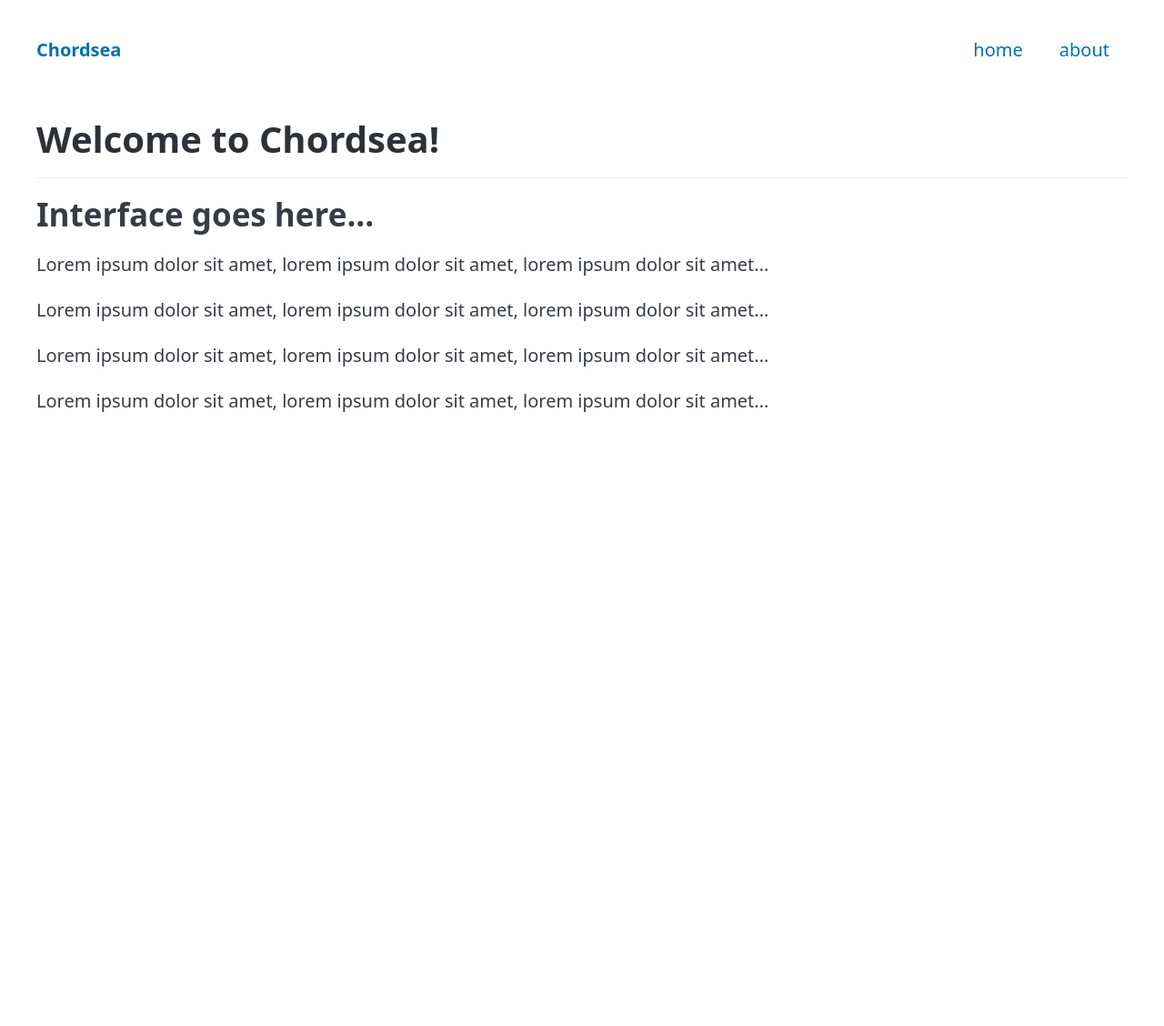
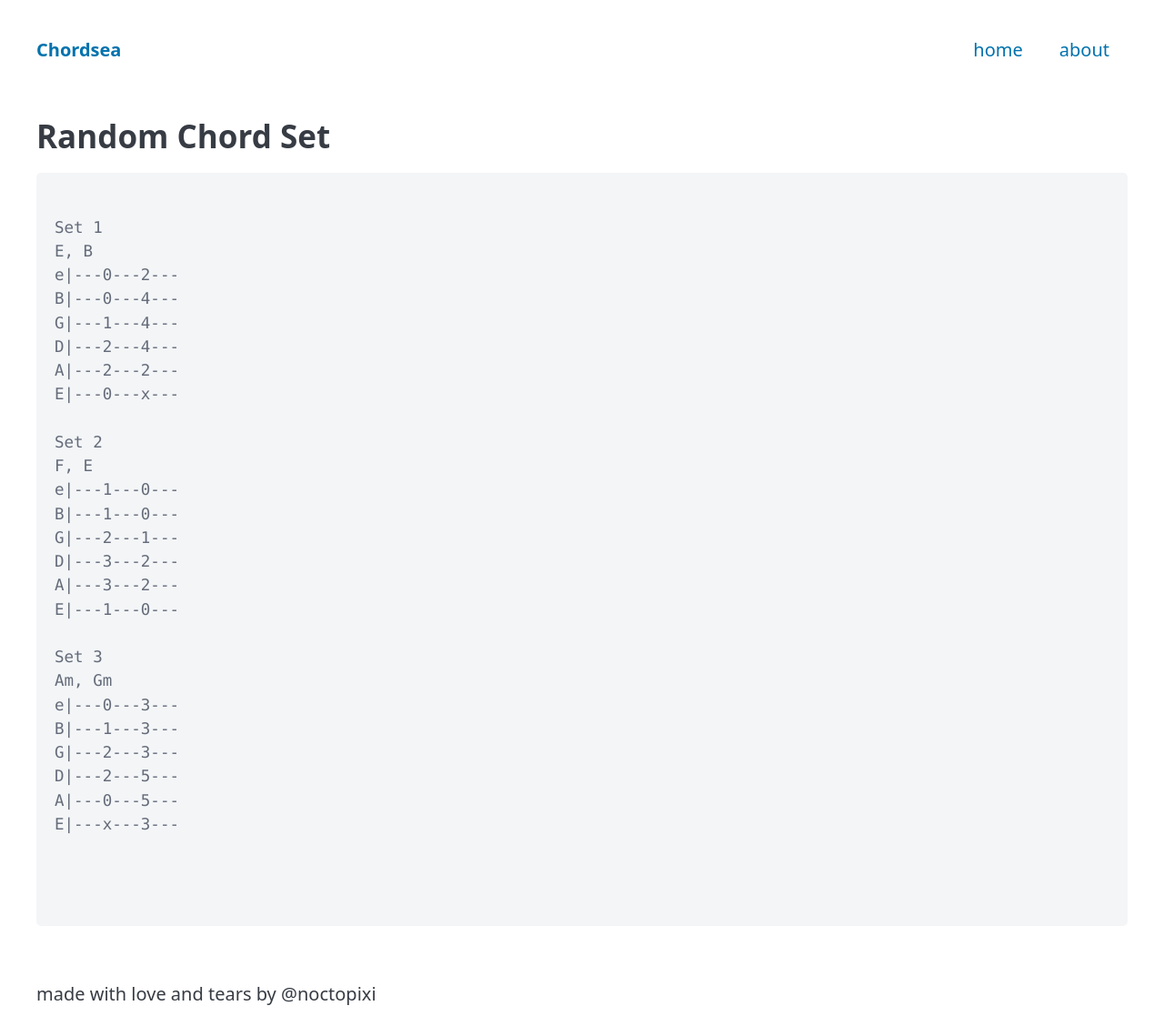
Before and after one commit to noctopixi/chordsea, a Flask app: page / in a window 1280 px wide. Shown: the whole page at 91% size. Before the commit the page ends 453 px from the top, so only its background shows below. Run offline with Flask 3, Linux system fonts and the light colour scheme.

Commit message:
feat(flask): render the output of generate_chords() in the webapp
routes.py passes the output of generate_chords as homepage_random_chords
to index.html as a variable named chords.

index.html displays chords and their tabs in a monospaced code block.

```diff
--- a/app/routes.py
+++ b/app/routes.py
@@ -1,10 +1,12 @@
 from app import app
+from app.generator import generate_chords
 from flask import render_template
 
 
 @app.route("/")
 def index():
-    return render_template("index.html")
+    homepage_random_chords = generate_chords(no_tab=True)
+    return render_template("index.html", chords=homepage_random_chords)
 
 
 @app.route("/about")
--- a/app/templates/index.html
+++ b/app/templates/index.html
@@ -1,32 +1,10 @@
-<!DOCTYPE html>
-<html lang="en">
-<head>
-    <meta charset="utf-8">
-    <meta name="viewport" content="width=device-width, initial-scale=1">
-    <meta name="color-scheme" content="light dark">
-    <link rel="stylesheet" href="{{ url_for('static', filename='css/pico.css') }}">
-    <title>Chordsea</title>
-</head>
-<body>
-    <header>
-      <nav>
-        <ul>
-          <li><strong><a href="/">Chordsea</a></strong><li>
-        </ul>
-        <ul>
-          <li><a href="/">home</a><li>
-          <li><a href="/about">about</a><li>
-        </ul>
-      </nav>
-    </header>
-    <main>
-      <h1>Welcome to Chordsea!</h1>
-      <hr/>
-      <h2>Interface goes here...</h2>
-      <p>Lorem ipsum dolor sit amet, lorem ipsum dolor sit amet, lorem ipsum dolor sit amet...</p>
-      <p>Lorem ipsum dolor sit amet, lorem ipsum dolor sit amet, lorem ipsum dolor sit amet...</p>
-      <p>Lorem ipsum dolor sit amet, lorem ipsum dolor sit amet, lorem ipsum dolor sit amet...</p>
-      <p>Lorem ipsum dolor sit amet, lorem ipsum dolor sit amet, lorem ipsum dolor sit amet...</p>
-    </main>
-</body>
-</html>
+{% extends "base.html" %}
+{% block title %}Chord Practice{% endblock %}
+{% block content %}
+  <main>
+    <h2>Random Chord Set</h2>
+    <pre><code>
+{{ chords }}
+    </code></pre>
+  </main>
+{% endblock %}
```
